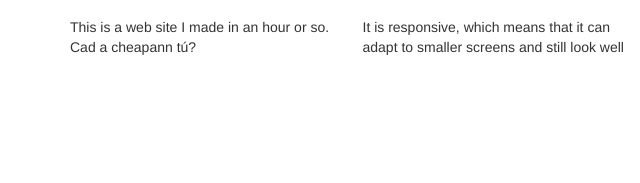
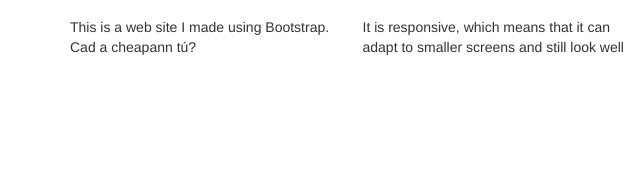
Before and after one commit to teicneolai/teicneolai.github.io, a website: page index.html in a window 1280 px wide. Shown: the part 397-580 px from the top of the page, 0-640 px from the left. Drawn offline with nearby package versions, Linux system fonts and the light colour scheme.

Commit message:
fix text

```diff
--- a/index.html
+++ b/index.html
@@ -46,7 +46,7 @@
 
   <div class="row">
     <div class="col-md-3">
-      <p>This is a web site I made in an hour or so. Cad a cheapann tú?</p>
+      <p>This is a web site I made using Bootstrap. Cad a cheapann tú?</p>
     </div>
     <div class="col-md-3">
       <p>It is responsive, which means that it can adapt to smaller screens and still look well</p>
```
